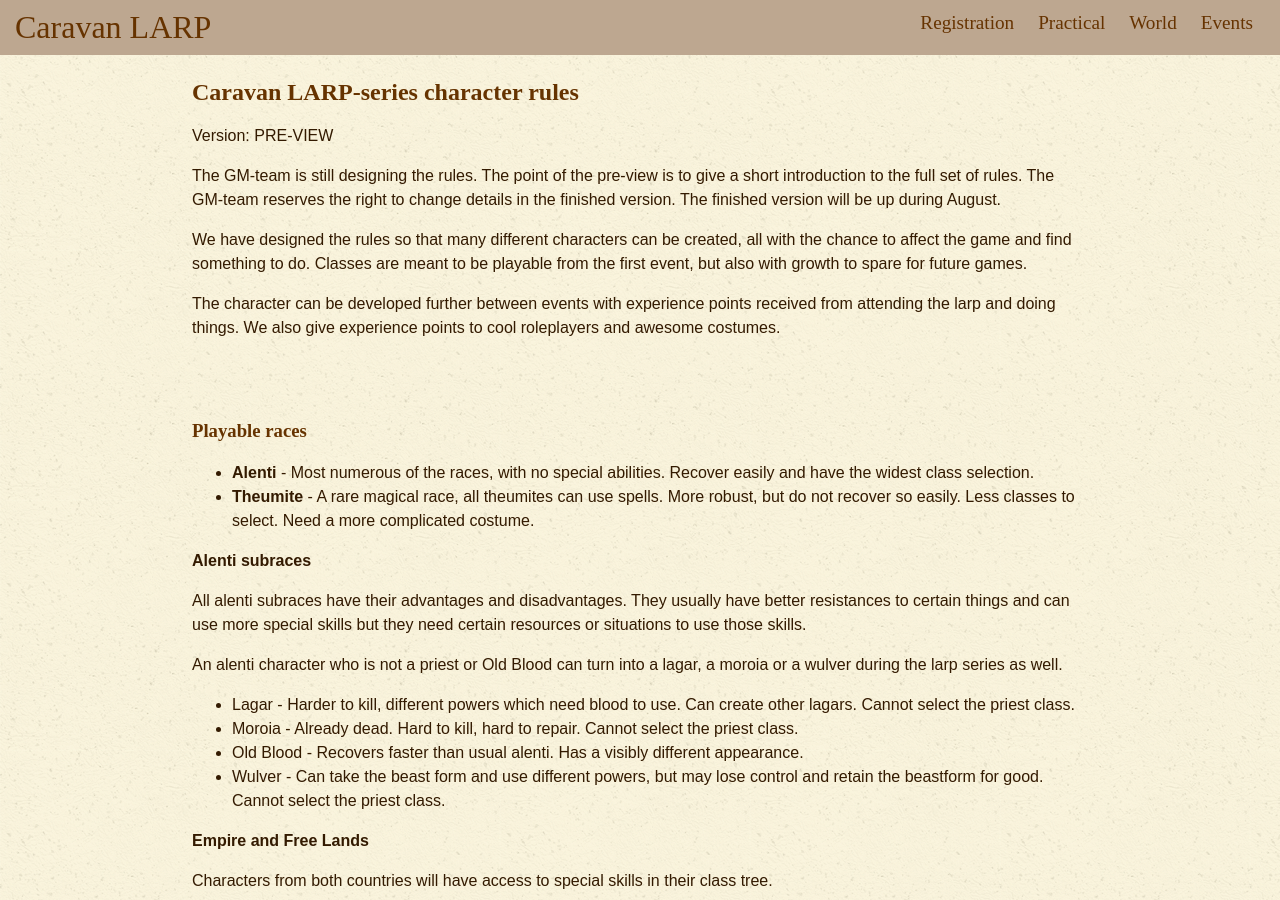
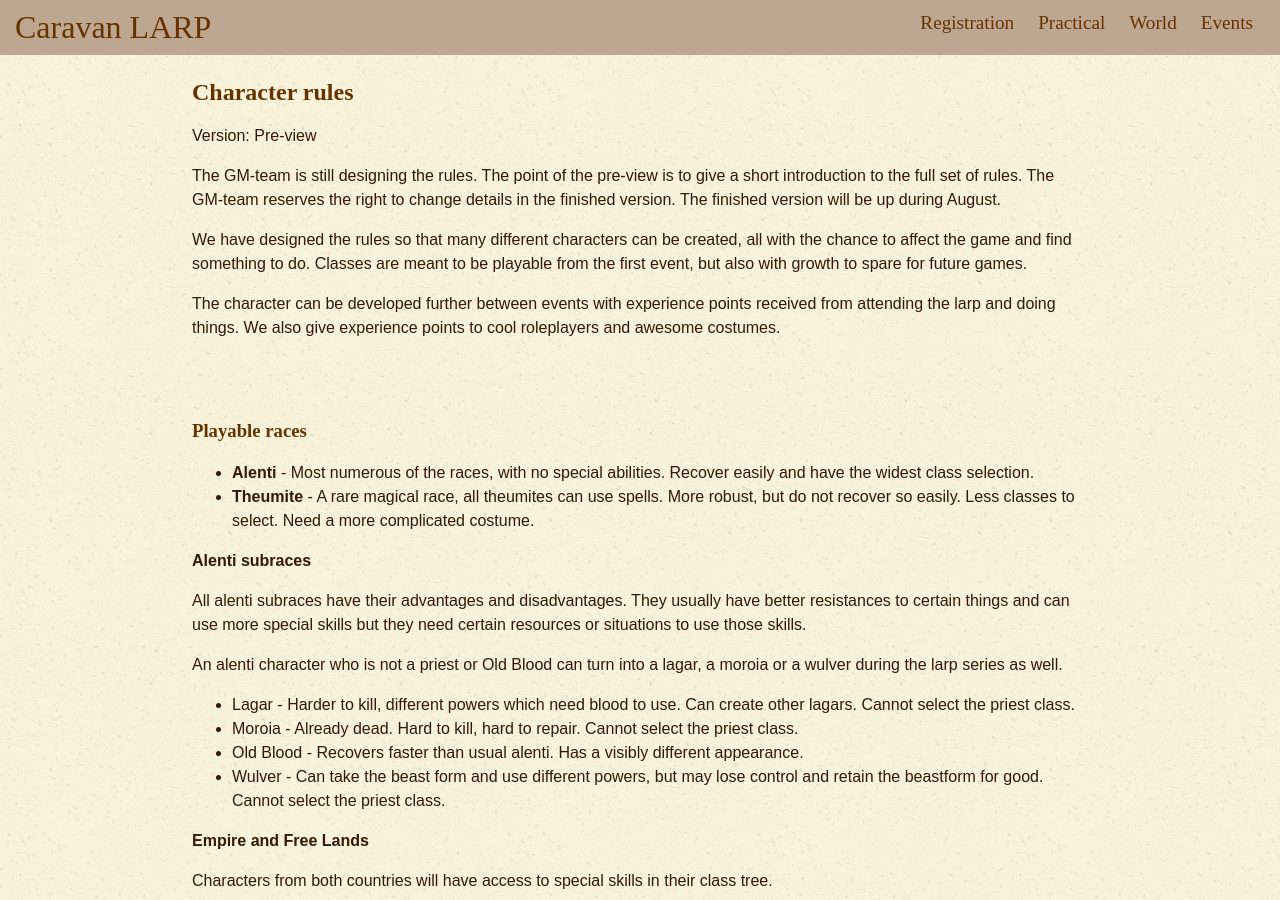
Before and after one commit to karavanlarp/karavanlarp.github.io, a Jekyll site: the page built from eng/useful/characterrules.md, in a window 1280 px wide and 900 px high. Built offline with Jekyll 4.4.1, drawn with Linux system fonts in a browser that asks for light colours; some web fonts are replaced.

Commit message:
text fix

```diff
--- a/eng/useful/characterrules.md
+++ b/eng/useful/characterrules.md
@@ -2,9 +2,9 @@
 layout: default-eng
 title: Character rules
 ---
-## Caravan LARP-series character rules
+## Character rules
 
-Version: PRE-VIEW
+Version: Pre-view
 
 The GM-team is still designing the rules. The point of the pre-view is to give a short introduction to the full set of rules. The GM-team reserves the right to change details in the finished version. The finished version will be up during August.
 
```
